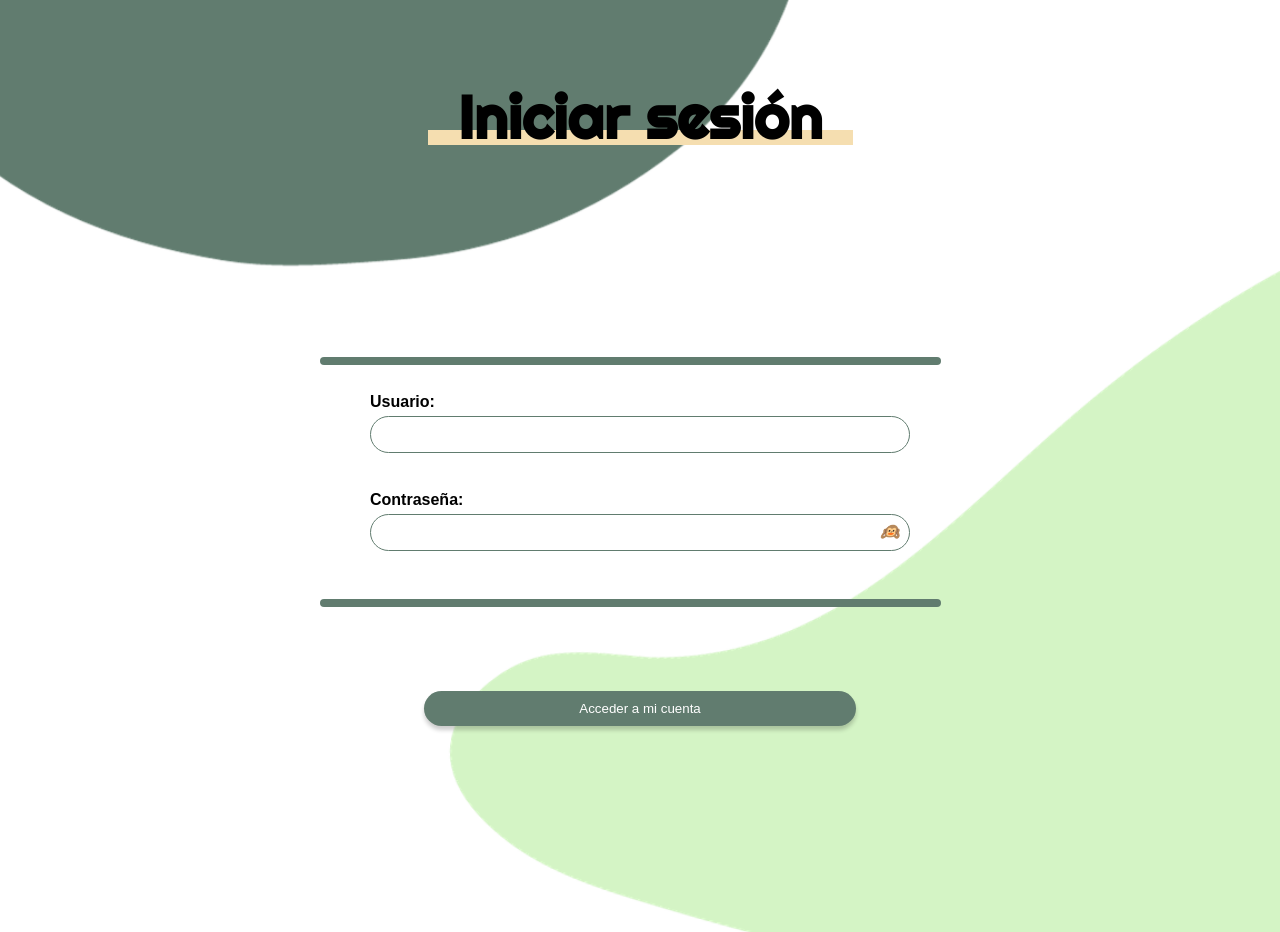
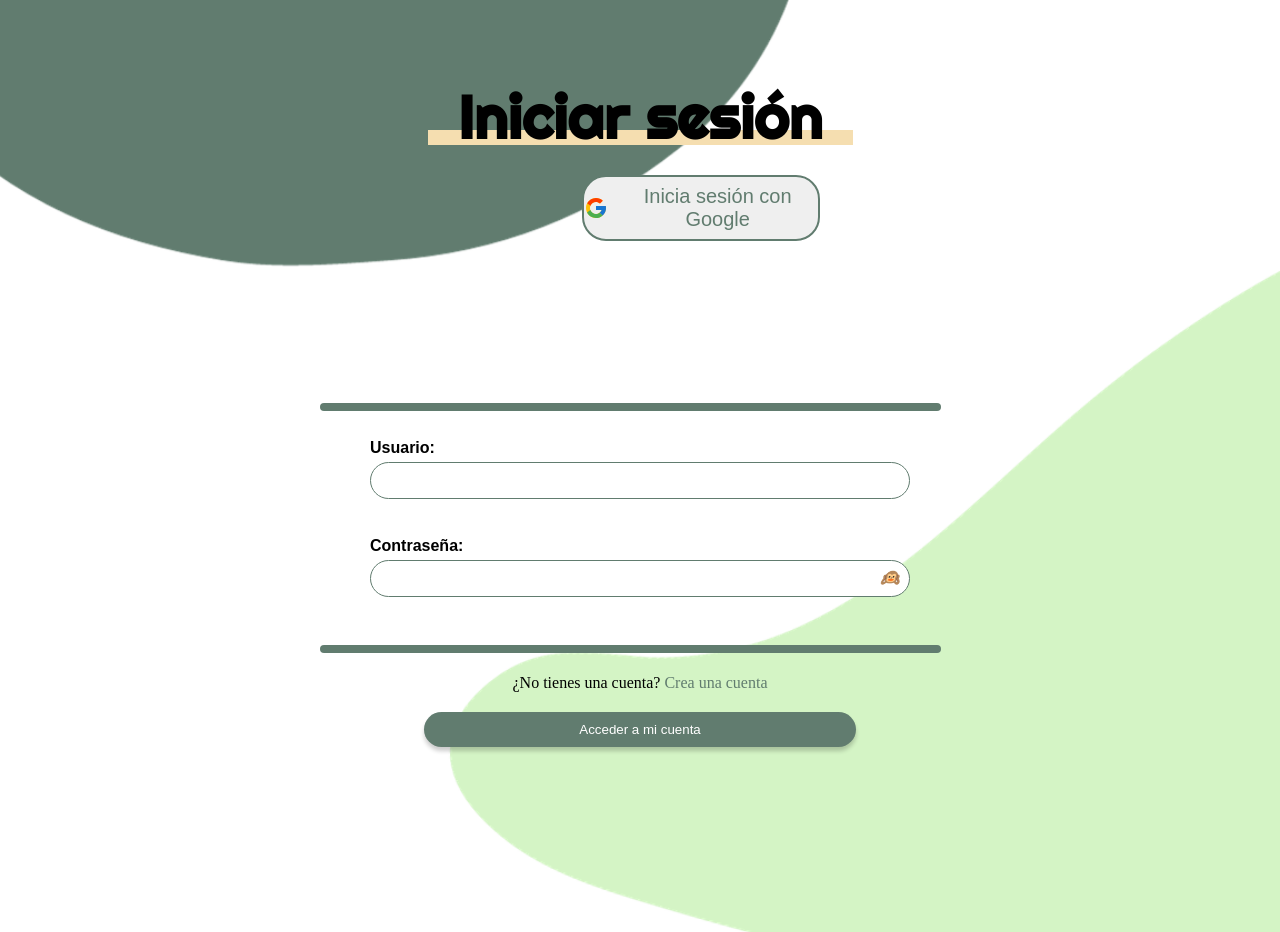
Before and after one commit to rubiocelia/Equlibria, a PHP site: page /inicio_sesion.php in a window 1280 px wide. Shown: the top 932 px of the page. Run offline with PHP 8.4, Linux system fonts and the light colour scheme.

Commit message:
inicio sesion modificado

```diff
--- a/Proyecto_integrador/inicio_sesion.php
+++ b/Proyecto_integrador/inicio_sesion.php
@@ -54,8 +54,15 @@ mysqli_close($conexion);
 <div class="subrayadoFormulario">
                 <h3>Iniciar sesión</h3>
             </div>
+            <a href="">
+                <button type="submit" class="google-signin">
+                    <object data="../Proyecto_integrador/img/google.svg"></object>
+                    <span>Inicia sesión con Google</span>
+                </button>
+            </a>
             <div class="containerForm">
-        <form class="formInicioSesion" method="post" action="" onsubmit="validarFormularioInicio()">
+                <form class="formInicioSesion" method="post" action="inicio_sesion.php"
+                    onsubmit="validarFormularioInicio()">
                     <hr>
                     <label for="usuario_pacientes">Usuario:</label>
                     <input type="text" id="usuario_pacientes" name="usuario_pacientes">
@@ -72,7 +79,9 @@ mysqli_close($conexion);
                     </div>
                     <span id="errorContrasena" class="error-mensaje"></span>
                     <hr>
-            <br><br>
+                    <br>
+
+                    <p>¿No tienes una cuenta?<a href="https://www.youtube.com/"> Crea una cuenta</a></p>
 
                     <button type="submit">Acceder a mi cuenta</button>
                 </form>
```
Lines whose indentation alone changed are shown as unchanged.
